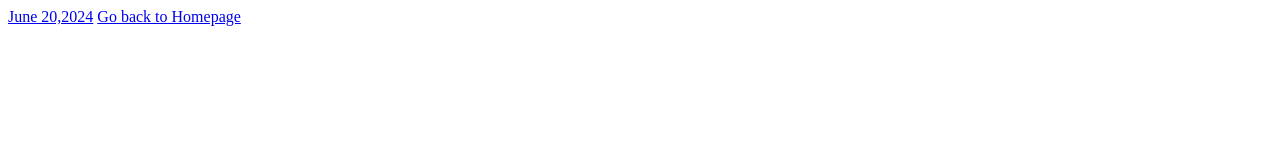
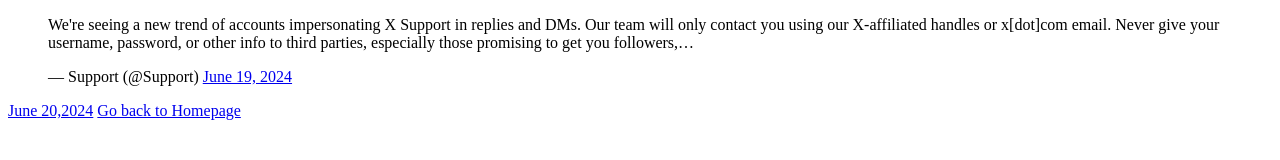
Before and after one commit to DinewoDlalisa/My_First_Portfolio, a plain HTML site: page html_basic/tweets.html in a window 1280 px wide. Drawn offline with Linux system fonts and the light colour scheme.

Commit message:
Update tweets.html with embedded tweet and link back to index.html; add link to tweets.html in index.html

```diff
--- a/html_basic/tweets.html
+++ b/html_basic/tweets.html
@@ -5,6 +5,7 @@
         <title>My First Portfolio</title>
     </head>
 <body>
+<blockquote class="twitter-tweet"><p lang="en" dir="ltr">We're seeing a new trend of accounts impersonating X Support in replies and DMs. Our team will only contact you using our X-affiliated handles or x[dot]com email. Never give your username, password, or other info to third parties, especially those promising to get you followers,…</p>&mdash; Support (@Support) <a href="https://twitter.com/Support/status/1803570193823588705?ref_src=twsrc%5Etfw">June 19, 2024</a></blockquote> <script async src="https://platform.twitter.com/widgets.js" charset="utf-8"></script>
     <a href="https://help.twitter.com/en/using-x/how-to-embed-a-post">June 20,2024</a>
     <a href="index.html">Go back to Homepage</a></p>
 </body>
```
Also changed, not shown: html_basic/index.html (+1 -0 lines).
